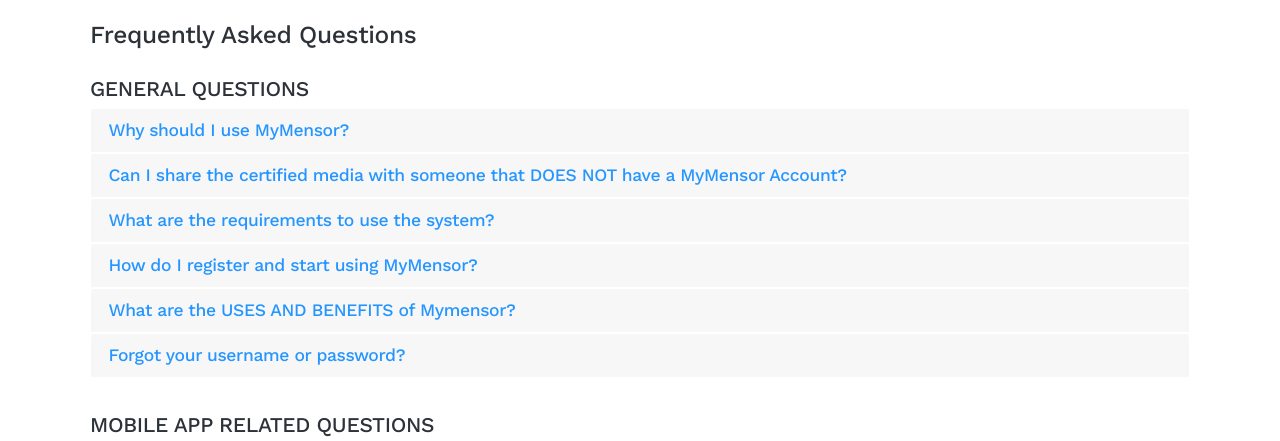
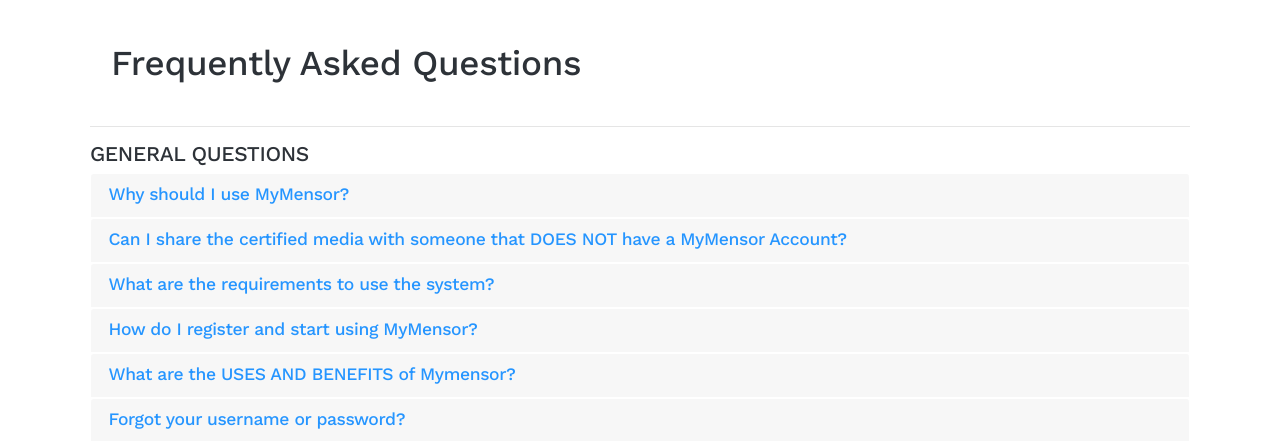
Before and after one commit to jorgercg/MyMensorWebsite, a Django app: page /en/faq/ in a window 1280 px wide. Shown: the part 71-512 px from the top of the page. Run offline with Django 3.2, Linux system fonts and the light colour scheme; some libraries are stand-ins or nearby versions.

Commit message:
15NOV2017 15h40min

```diff
--- a/mymwebsite/templates/docs.html
+++ b/mymwebsite/templates/docs.html
@@ -2,7 +2,8 @@
 {% load staticfiles i18n %}
 {% block title %}Docs - {{ block.super }}{% endblock %}
 {% block content %}
-    <p></p>
+    <h1 class="mt-5 mb-5 ml-4">Docs</h1>
+    <hr>
     <h3>{% trans "Deeper Info about MyMensor" %}</h3>
     <p></p>
     <p></p>
--- a/mymwebsite/templates/faq.html
+++ b/mymwebsite/templates/faq.html
@@ -3,9 +3,8 @@
 {% block title %}FAQ - {{ block.super }}{% endblock %}
 {% block content %}
     {% get_current_language as LANGUAGE_CODE %}
-    <div style="padding-top: 20px; padding-bottom: 20px">
-        <h3>{% trans "Frequently Asked Questions" %}</h3>
-    </div>
+    <h1 class="mt-5 mb-5 ml-4">{% trans "Frequently Asked Questions" %}</h1>
+    <hr>
     <h4>{% trans "GENERAL QUESTIONS" %}</h4>
     <div id="accordion1" role="tablist" aria-multiselectable="true">
         <div class="card">
```
